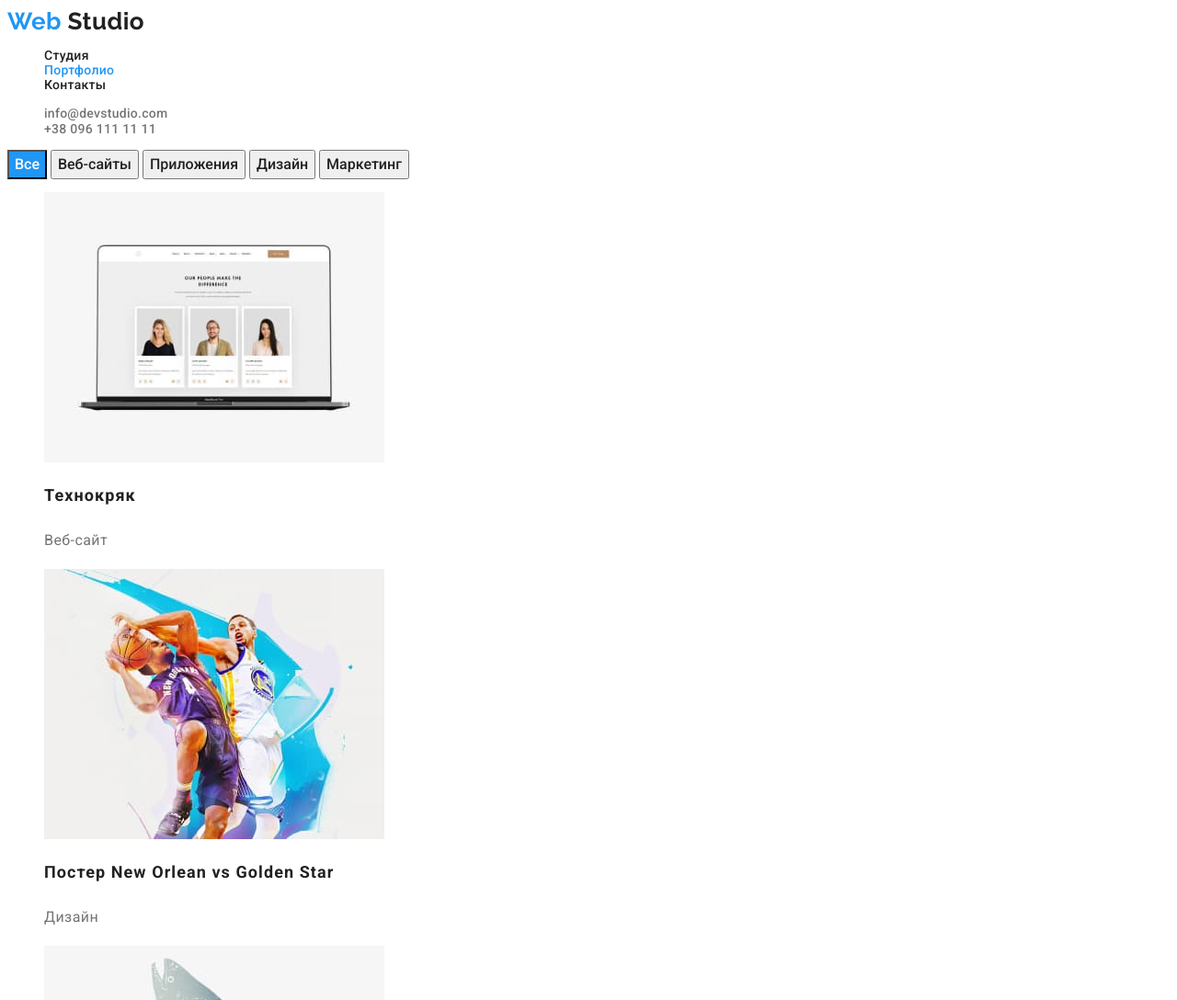
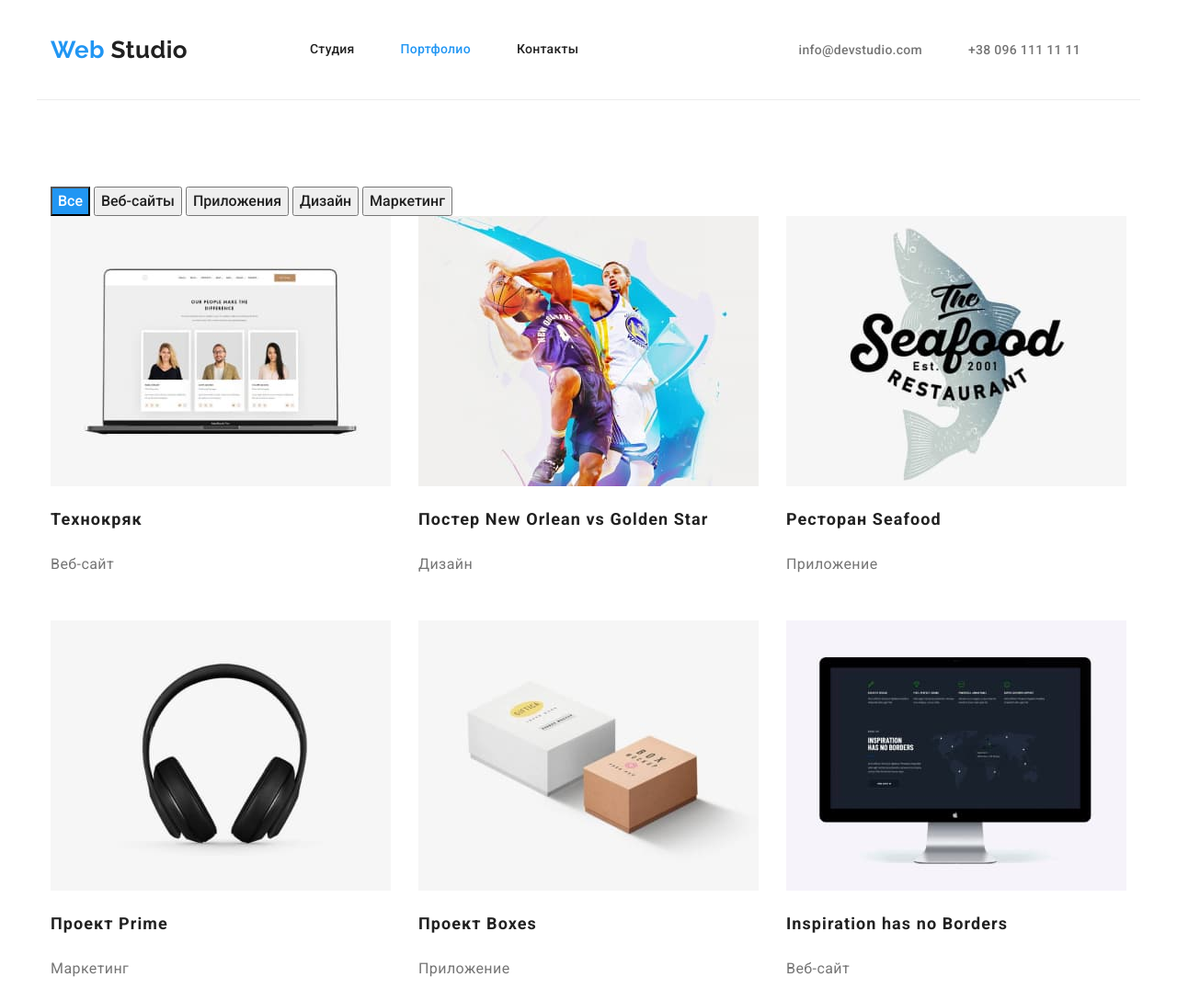
Before and after one commit to serge-belkin/goit-markup-hw-03, a plain HTML site: page portfolio.html in a window 1280 px wide. Shown: the top 1088 px of the page at 92% size. Drawn offline with nearby package versions, Linux system fonts and the light colour scheme.

Commit message:
adds card-set for portfolio

```diff
--- a/css/styles.css
+++ b/css/styles.css
@@ -25,9 +25,19 @@ body {
 
 .list-item {list-style-type: none;}
 
+.container {
+  width: 1200px;
+  padding-left: 15px;
+  padding-right: 15px;
+  margin-left: auto;
+  margin-right: auto;
+  border-bottom: 1px solid #ECECEC;
+}
+
 /* Стили хедера */
 
 .studio-logo {
+margin-right: 93px;
   font-family: 'Raleway', sans-serif;
   font-weight: 700;
   font-size: 26px;
@@ -42,10 +52,34 @@ body {
 
 .studio-logo-accent {color: var(--accent-color);}
 
+.main-nav{
+  display: flex;
+  align-items: center;
+}
+
 .nav-list{
+display: flex;
+
   font-weight: 500;
   line-height: 1.14;
   letter-spacing: 0.02em;
+}
+
+.nav-list .list-item:not(last-child),
+.contacts .list-item:not(last-child) {
+  margin-right: 50px;
+}
+
+.nav-link {
+  display: block;
+  padding-top: 32px;
+  padding-bottom: 32px;
+}
+
+.contacts {
+  display: flex;
+  justify-content: flex-end;
+  margin-left: auto;
 }
 
 .link:hover,
@@ -59,7 +93,19 @@ body {
 }
 .contact:visited {color: var(--primary-text-color);}
 
+.header-box {
+  display: flex;
+    align-items: center;
+}
+
+
+
 /* Стили мейна главной страницы */
+
+.section {
+  padding-top: 94px;
+  padding-bottom: 94px;
+}
 
 .hero-title {
   font-weight: 900;
@@ -168,3 +214,21 @@ background-color: var(--accent-color);}
   line-height: 1.88;
   color: var(--primary-text-color);
 }
+
+.buttons {
+  text-align: inherit;
+}
+
+.card-set {
+  margin: 0;
+  padding: 0;
+  display: flex;
+flex-wrap: wrap;
+  margin-top: -30px;
+    margin-left: -30px;
+}
+.card-set > .list-item {
+  flex-basis: calc(100% / 3 - 30px);
+  margin-top: 30px;
+  margin-left: 30px;
+}
--- a/portfolio.html
+++ b/portfolio.html
@@ -4,18 +4,26 @@
     <meta charset="UTF-8" />
     <meta http-equiv="X-UA-Compatible" content="IE=edge" />
     <meta name="viewport" content="width=device-width, initial-scale=1.0" />
-    <link rel="stylesheet" href="./css/styles.css" />
+
     <link rel="preconnect" href="https://fonts.googleapis.com" />
     <link rel="preconnect" href="https://fonts.gstatic.com" crossorigin />
     <link
       href="https://fonts.googleapis.com/css2?family=Raleway:wght@700&family=Roboto:wght@400;500;700;900&display=swap"
       rel="stylesheet"
     />
+
+    <link
+      rel="stylesheet"
+      href="https://cdnjs.cloudflare.com/ajax/libs/modern-normalize/1.1.0/modern-normalize.min.css"
+    />
+
+    <link rel="stylesheet" href="./css/styles.css" />
     <title>Портфолио</title>
   </head>
   <body>
     <header>
-      <nav>
+      <div class="container header-box">
+        <nav class="main-nav">
           <a href="./index.html" lang="en" class="studio-logo"
             >Web
             <span class="studio-logo-head">Studio</span>
@@ -23,13 +31,13 @@
 
           <ul class="nav-list">
             <li class="list-item">
-            <a href="./index.html" class="link">Студия</a>
+              <a href="./index.html" class="link nav-link">Студия</a>
             </li>
             <li class="list-item">
-            <a href="./portfolio.html" class="link current">Портфолио</a>
+              <a href="./portfolio.html" class="link current nav-link">Портфолио</a>
             </li>
             <li class="list-item">
-            <a href="" class="link">Контакты</a>
+              <a href="" class="link nav-link">Контакты</a>
             </li>
           </ul>
         </nav>
@@ -42,12 +50,14 @@
             <a href="tel:+380961111111" class="link contact">+38 096 111 11 11</a>
           </li>
         </ul>
+      </div>
     </header>
 
     <main>
       <section>
+        <div class="container section">
           <h1 class="title" hidden>Портфолио</h1>
-        <div>
+          <div class="buttons">
             <button type="button" class="filter current">Все</button>
             <button type="button" class="filter">Веб-сайты</button>
             <button type="button" class="filter">Приложения</button>
@@ -55,7 +65,7 @@
             <button type="button" class="filter">Маркетинг</button>
           </div>
 
-        <ul>
+          <ul class="card-set">
             <li class="list-item">
               <a href="" class="link">
                 <img src="./images/portfolio-1.jpg" alt="Веб-сайт" width="370" />
@@ -128,10 +138,12 @@
               </a>
             </li>
           </ul>
+        </div>
       </section>
     </main>
 
     <footer>
+      <div class="container">
         <a href="./index.html" lang="en" class="studio-logo"
           >Web <span class="studio-logo-footer">Studio</span>
         </a>
@@ -147,13 +159,16 @@
               >
             </li>
             <li class="address-list-item list-item">
-            <a href="mailto:info@devstudio.com" class="link address-contact">info@devstudio.com</a>
+              <a href="mailto:info@devstudio.com" class="link address-contact"
+                >info@devstudio.com</a
+              >
             </li>
             <li class="address-list-item list-item">
               <a href="tel:+380961111111" class="link address-contact">+38 096 111 11 11</a>
             </li>
           </ul>
         </address>
+      </div>
     </footer>
   </body>
 </html>
```
Also changed, not shown: index.html (+20 -5 lines). Lines whose indentation alone changed are shown as unchanged.
